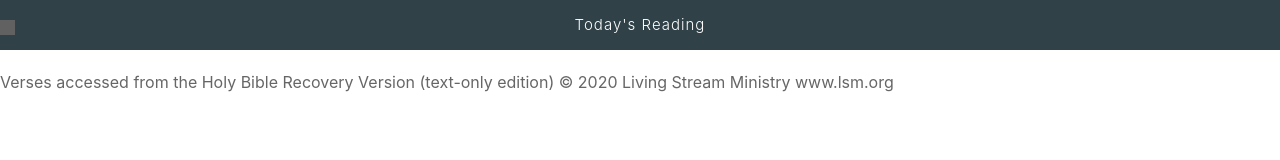
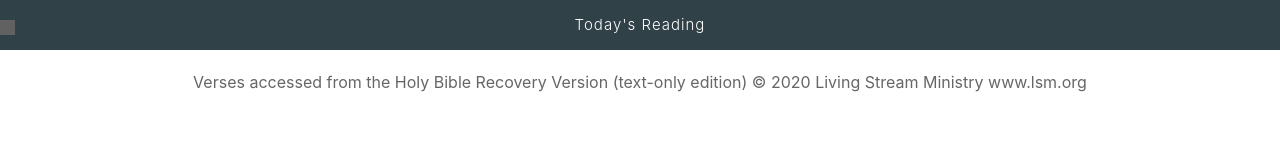
Before and after one commit to csoc-ut/bible-website, a plain HTML site: page reading_plan/todays_reading.html in a window 1280 px wide. Drawn offline with nearby package versions, Linux system fonts and the light colour scheme; grey boxes are pictures that could not be loaded.

Commit message:
Update copyright style in html

```diff
--- a/reading_plan/todays_reading.html
+++ b/reading_plan/todays_reading.html
@@ -184,7 +184,7 @@
       });
 
     </script>
-		<div class="copyright">
+		<div id="copyright">
 			<copyright>Verses accessed from the Holy Bible Recovery Version (text-only edition) © 2020 Living Stream Ministry www.lsm.org</copyright>
 		</div>
 	</body>
```
